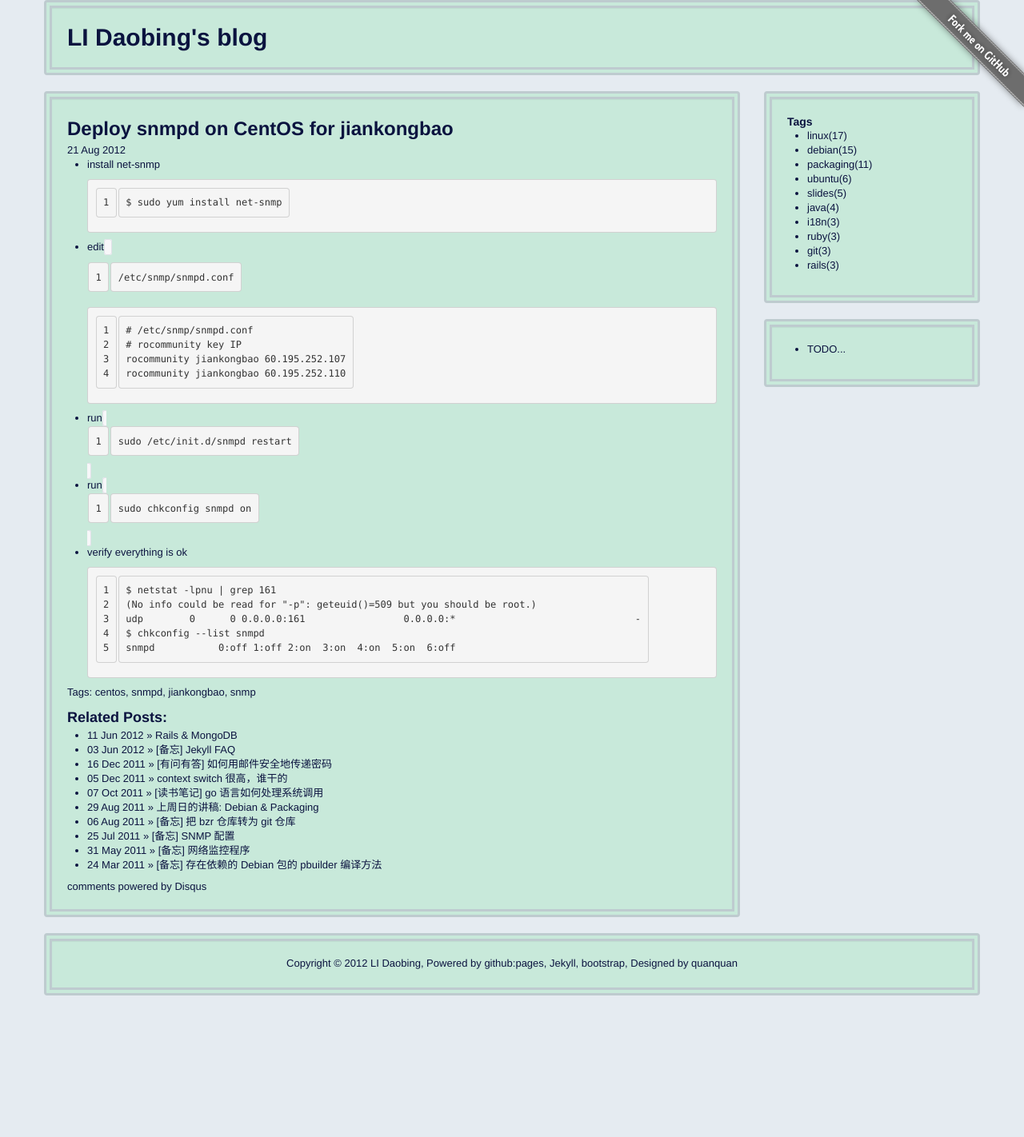
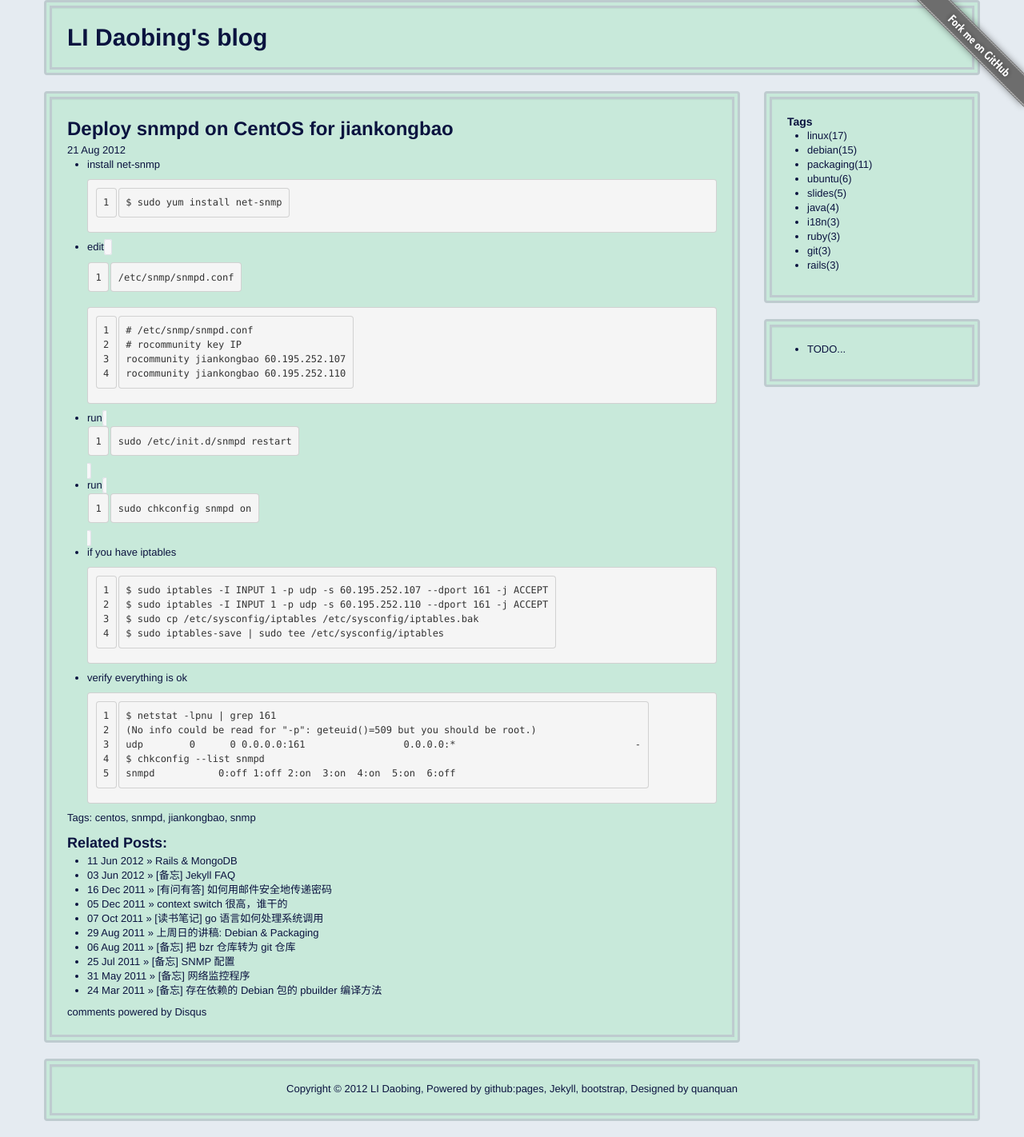
Before and after one commit to lidaobing/lidaobing.github.com, a Jekyll site: the page built from _posts/2012-08-21-snmpd-centos.md, in a window 1280 px wide. Shown: the whole page at 80% size. Built offline with Jekyll 4.4.1, drawn with Linux system fonts in a browser that asks for light colours; Markdown is read by kramdown in place of the engine named in the settings; comment, search, counter and statistics services are not loaded; before the commit the page ends 1265 px from its top, so only the background shows below that.

Commit message:
add iptables part

```diff
--- a/_posts/2012-08-21-snmpd-centos.md
+++ b/_posts/2012-08-21-snmpd-centos.md
@@ -17,6 +17,13 @@ tags: centos snmpd jiankongbao snmp
 
 * run `sudo /etc/init.d/snmpd restart`
 * run `sudo chkconfig snmpd on`
+* if you have iptables
+
+      $ sudo iptables -I INPUT 1 -p udp -s 60.195.252.107 --dport 161 -j ACCEPT
+      $ sudo iptables -I INPUT 1 -p udp -s 60.195.252.110 --dport 161 -j ACCEPT
+      $ sudo cp /etc/sysconfig/iptables /etc/sysconfig/iptables.bak
+      $ sudo iptables-save | sudo tee /etc/sysconfig/iptables
+
 * verify everything is ok
 
       $ netstat -lpnu | grep 161
```
